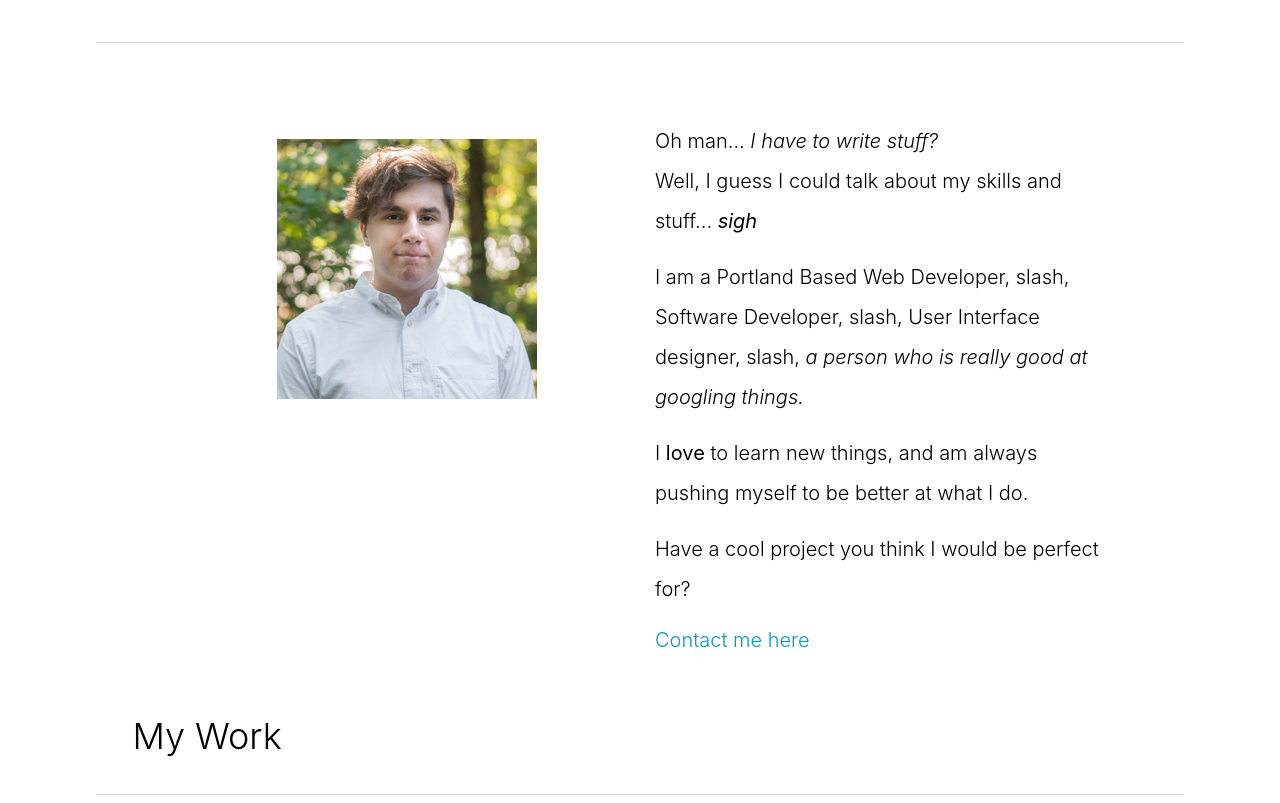
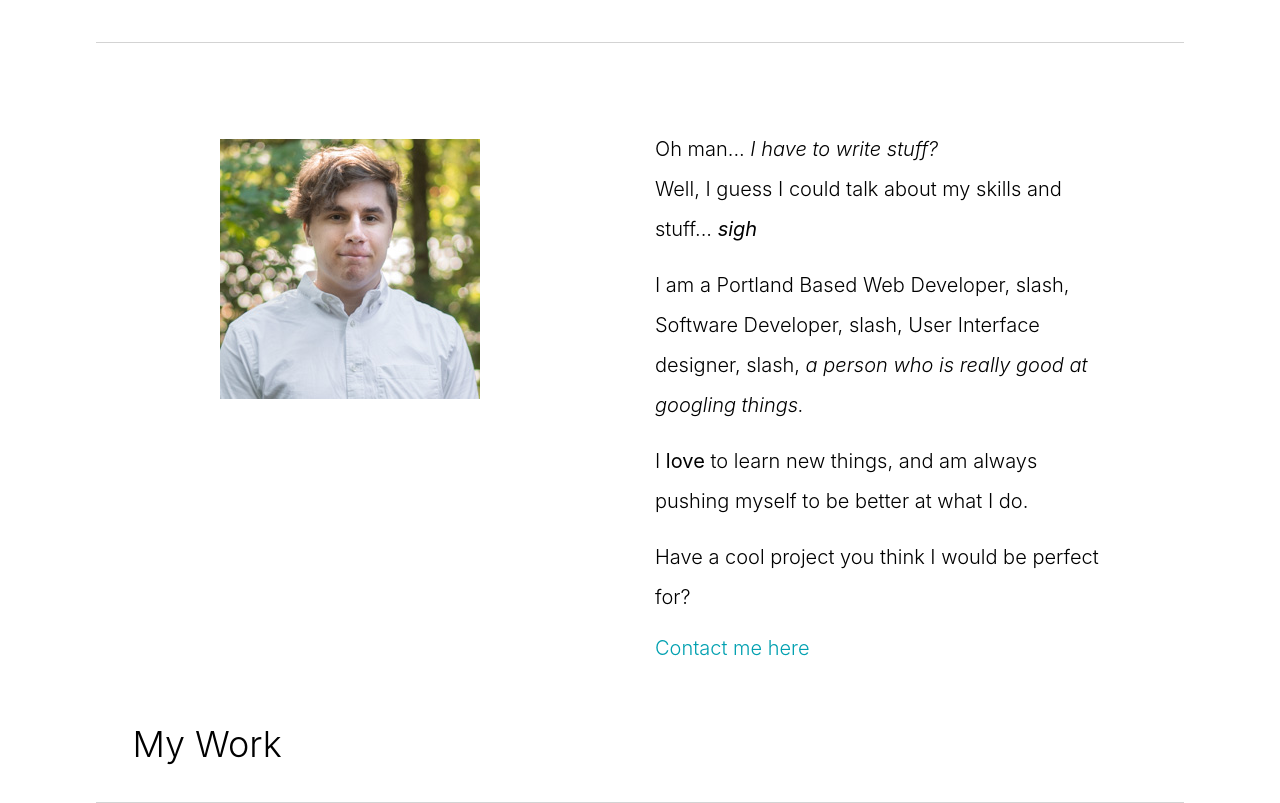
Before and after one commit to SoftTaco97/portfolio, a Vue app: page / in a window 1280 px wide. Shown: the part 954-1757 px from the top of the page. Built offline with nearby package versions, Linux system fonts and the light colour scheme; what vue-particles would draw is missing.

Commit message:
Fixing minor issues

```diff
--- a/src/components/Index.vue
+++ b/src/components/Index.vue
@@ -7,12 +7,12 @@
                     <h2 class="display-4">About Me</h2>
                 </b-row>
                 <b-row class="p-md-4">
-                    <b-col md="4" offset-lg="2">
+                    <b-col md="4" offset-lg="1" class="text-center">
                         <a href="images/jared-martinez.jpg" data-lightbox="Jared Martinez">
                             <img src="images/jared-martinez.jpg" alt="Jared Martinez">
                         </a>
                     </b-col>
-                    <b-col md="5" offset-md="1" offset-lg="0">
+                    <b-col md="5" offset-md="1" offset-lg="1" class="mt-2">
                         <p class="lead">
                             Oh man... <em>I have to write stuff?</em> <br>Well, I guess I could talk about my skills and stuff... <em><b>sigh</b></em>
                         </p>
@@ -25,10 +25,10 @@
                         <p class="lead">
                             Have a cool project you think I would be perfect for?
                         </p>
-                        <b-link href="/contact/" variannt="info" class="lead">Contact me here</b-link>
+                        <b-link to="/contact/" variannt="info" class="lead">Contact me here</b-link>
                     </b-col>
                 </b-row>
-                <b-row>
+                <b-row class="text-center text-md-left">
                     <h2 class="display-4">My Work</h2>
                 </b-row>
                 <b-row class="p-lg-4">
@@ -69,7 +69,7 @@
                         </b-list-group>
                     </b-col>
                 </b-row>
-                <b-row class="text-right">
+                <b-row class="text-center text-md-right">
                     <h2 class="display-4">My Skills</h2>
                 </b-row>
                 <b-row>
@@ -93,7 +93,7 @@
                         <b-progress :value="65" :max="100" class="mb-3" variant="info"></b-progress>
                     </b-col>
                 </b-row>
-                <b-row>
+                <b-row class="text-center text-md-left">
                     <h2 class="display-4">Services</h2>
                 </b-row>
                 <b-row class="p-md-5">
@@ -142,7 +142,7 @@
                         </b-card>
                     </b-col>
                 </b-row>
-                <b-row class="text-right">
+                <b-row class="text-center text-md-right">
                     <h2 class="display-4">Contact</h2>
                 </b-row>
                 <b-row class="text-center">
```
